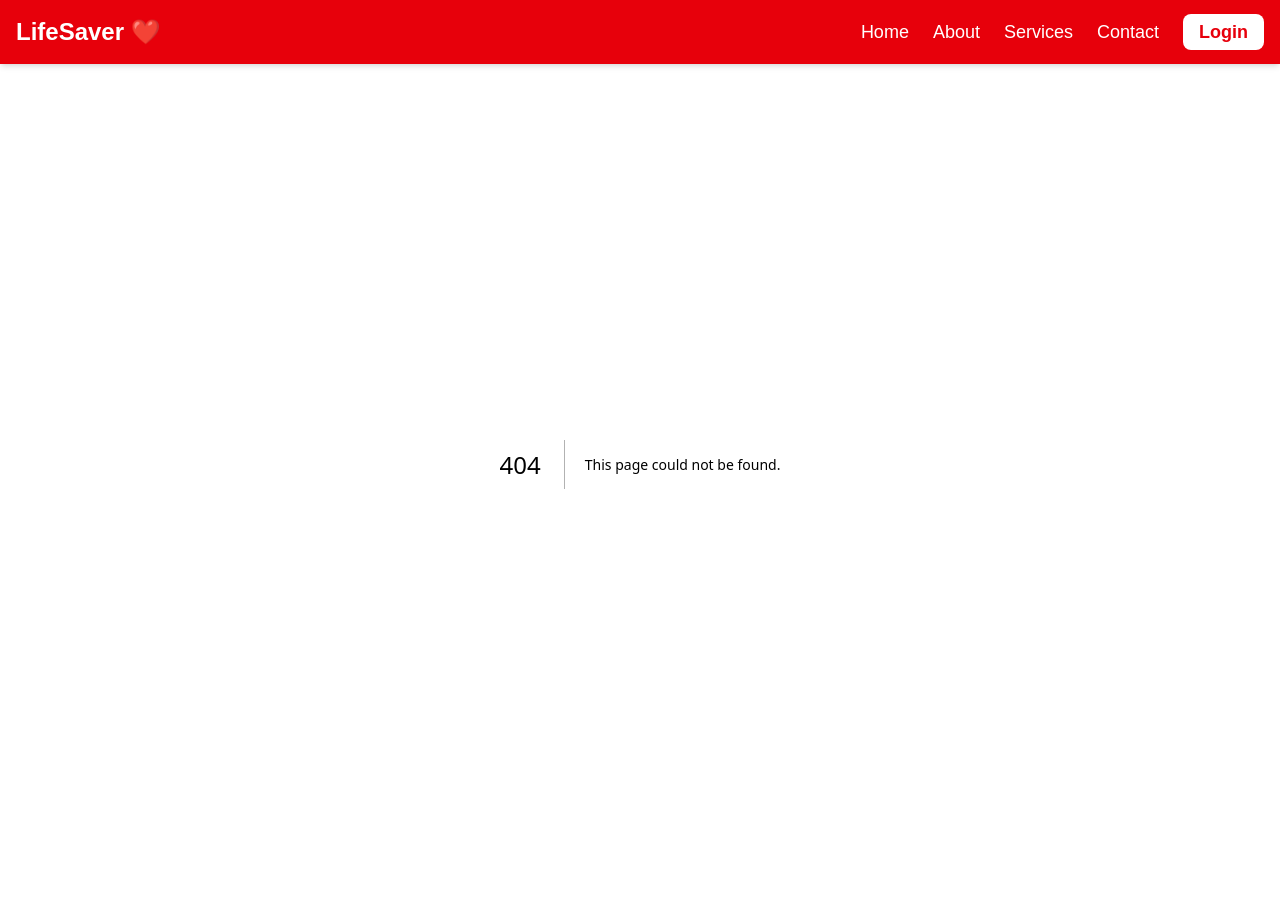
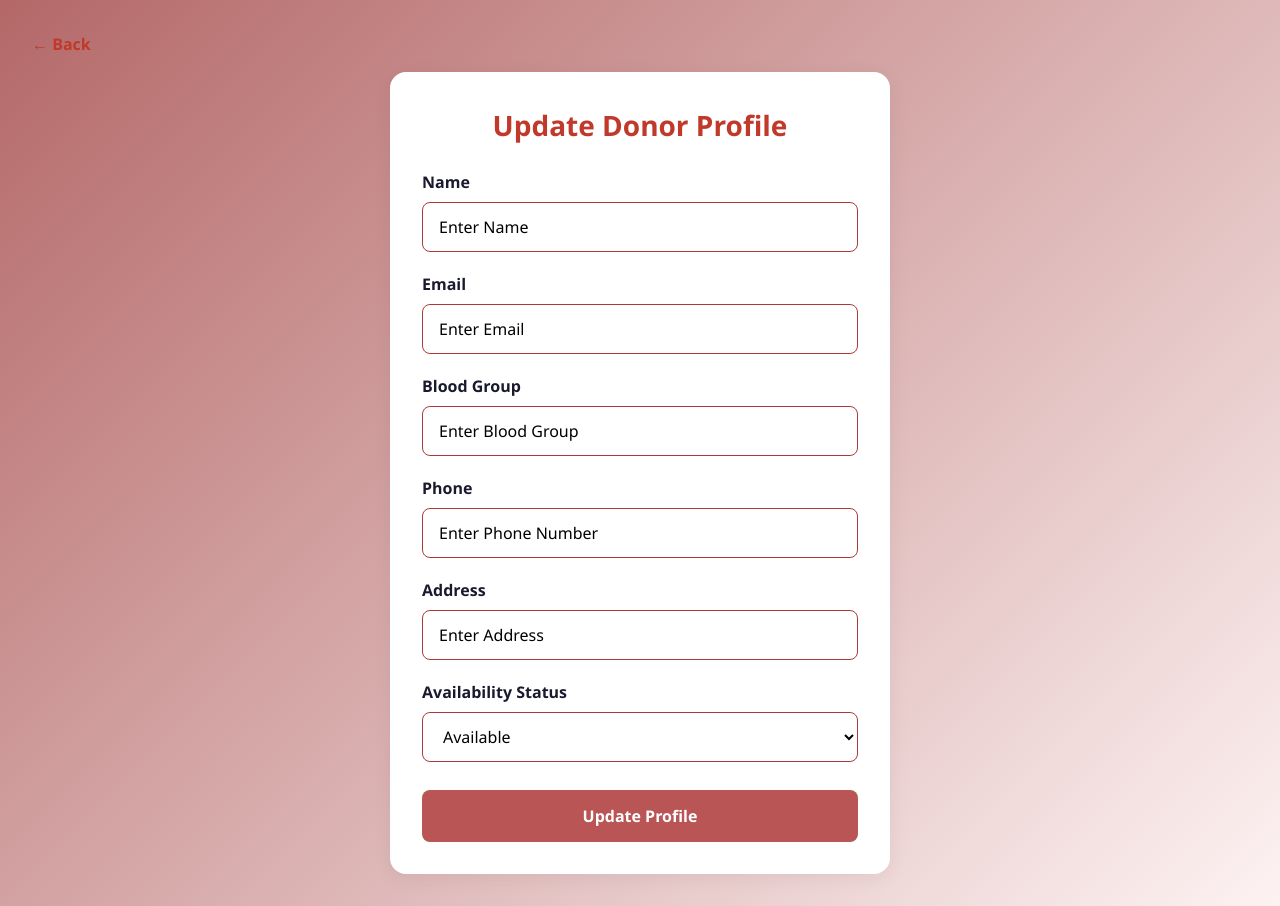
Before and after one commit to atik806/blood-donation-website, a Next.js app in the folder blood-donation-frontend/: page /UpdateProfile in a window 1280 px wide. Before the commit this address had no page. Before the commit the page ends 864 px from the top, so only its background shows below. Built offline with nearby package versions, Linux system fonts and the light colour scheme.

Commit message:
added: Route Groups and updatating the components navWrapper

```diff
--- /dev/null
+++ b/blood-donation-frontend/src/app/(Donor)/UpdateProfile/page.js
@@ -0,0 +1,83 @@
+"use client";
+
+import { useRouter } from "next/navigation";
+import "./style.css";
+
+export default function UpdateProfile() {
+  const router = useRouter();
+
+  const handleSubmit = async (e) => {
+    e.preventDefault();
+    const formData = new FormData(e.target);
+    const data = Object.fromEntries(formData);
+    data.available = data.available === "true";
+
+    try {
+      const token = localStorage.getItem("token");
+      const response = await fetch("http://localhost:3000/donor/profile", {
+        method: "PUT",
+        headers: {
+          "Content-Type": "application/json",
+          Authorization: `Bearer ${token}`,
+        },
+        body: JSON.stringify(data),
+      });
+
+      if (response.ok) {
+        router.push("/donorDashboard");
+      } else {
+        alert("Failed to update profile");
+      }
+    } catch (error) {
+      console.error("Error:", error);
+    }
+  };
+
+  return (
+    <div className="profile-container">
+      <button onClick={() => router.back()} className="back-btn">
+        ← Back
+      </button>
+      <div className="profile-card">
+        <h1>Update Donor Profile</h1>
+
+        <form onSubmit={handleSubmit}>
+          <div className="form-group">
+            <label>Name</label>
+            <input type="text" name="name" placeholder="Enter Name" />
+          </div>
+
+          <div className="form-group">
+            <label>Email</label>
+            <input type="email" name="email" placeholder="Enter Email" />
+          </div>
+
+          <div className="form-group">
+            <label>Blood Group</label>
+            <input type="text" name="bloodGroup" placeholder="Enter Blood Group" />
+          </div>
+
+          <div className="form-group">
+            <label>Phone</label>
+            <input type="text" name="phone" placeholder="Enter Phone Number" />
+          </div>
+
+          <div className="form-group">
+            <label>Address</label>
+            <input type="text" name="address" placeholder="Enter Address" />
+          </div>
+
+          <div className="form-group">
+            <label>Availability Status</label>
+            <select name="available">
+              <option value="true">Available</option>
+              <option value="false">Unavailable</option>
+            </select>
+          </div>
+
+          <button type="submit" className="submit-btn">Update Profile</button>
+        </form>
+      </div>
+    </div>
+  );
+}
--- /dev/null
+++ b/blood-donation-frontend/src/app/(Donor)/UpdateProfile/style.css
@@ -0,0 +1,94 @@
+.profile-container {
+  min-height: 100vh;
+  background: linear-gradient(135deg, #b46868 0%, #fdf2f2 100%);
+  padding: 2rem;
+  font-family: 'Segoe UI', system-ui, sans-serif;
+}
+
+.back-btn {
+  background: transparent;
+  border: none;
+  color: #c0392b;
+  font-size: 1rem;
+  font-weight: 600;
+  cursor: pointer;
+  margin-bottom: 1rem;
+  display: inline-flex;
+  align-items: center;
+  gap: 0.5rem;
+}
+
+.back-btn:hover {
+  text-decoration: underline;
+}
+
+.profile-card {
+  background: white;
+  border-radius: 16px;
+  padding: 2rem;
+  max-width: 500px;
+  margin: 0 auto;
+  box-shadow: 0 4px 20px rgba(0, 0, 0, 0.06);
+}
+
+.profile-card h1 {
+  color: #c0392b;
+  font-size: 1.75rem;
+  font-weight: 700;
+  text-align: center;
+  margin-bottom: 1.5rem;
+}
+
+.form-group {
+  margin-bottom: 1.25rem;
+}
+
+.form-group label {
+  display: block;
+  color: #1a1a2e;
+  font-weight: 600;
+  margin-bottom: 0.5rem;
+}
+
+.form-group input,
+.form-group select {
+  width: 100%;
+  padding: 0.75rem 1rem;
+  border: 1px solid #aa3a3a;
+  border-radius: 8px;
+  font-size: 1rem;
+  transition: border-color 0.2s ease, box-shadow 0.2s ease;
+  box-sizing: border-box;
+  color: #000;
+}
+
+.form-group input:focus,
+.form-group select:focus {
+  outline: none;
+  border-color: #c0392b;
+  box-shadow: 0 0 0 3px rgba(192, 57, 43, 0.1);
+}
+
+.form-group input::placeholder,
+.form-group select::placeholder {
+  color: #000;
+}
+
+.submit-btn {
+  width: 100%;
+  padding: 0.875rem;
+  background: #b95555;
+  color: white;
+  border: none;
+  border-radius: 8px;
+  font-size: 1rem;
+  font-weight: 600;
+  cursor: pointer;
+  transition: all 0.2s ease;
+  margin-top: 0.5rem;
+}
+
+.submit-btn:hover {
+  background: #c0392b;
+  transform: translateY(-2px);
+}
--- a/blood-donation-frontend/src/app/donorDashboard/page.js
+++ b/blood-donation-frontend/src/app/(Donor)/donorDashboard/page.js
@@ -103,7 +103,7 @@ const [donorData, setDonorData] = useState(null);
         <div className="section-card">
           <h2>Quick Actions</h2>
           <div className="action-buttons">
-            <button className="action-btn">Update Profile</button>
+            <button className="action-btn" onClick={() => router.push("/UpdateProfile")}>Update Profile</button>
             <button className="action-btn">Update Availability</button>
             <button className="action-btn">View Donation History</button>
             <button className="action-btn">View Blood Requests</button>
--- a/blood-donation-frontend/src/app/components/NavWrapper.js
+++ b/blood-donation-frontend/src/app/components/NavWrapper.js
@@ -7,7 +7,9 @@ export default function NavWrapper({ children }) {
   const pathname = usePathname();
   const showNav = !pathname.startsWith("/donorDashboard") &&
                   !pathname.startsWith("/patientDashboard") &&
-                  !pathname.startsWith("/AdminDashboard");
+                  !pathname.startsWith("/AdminDashboard")&&
+                  !pathname.startsWith("/UpdateProfile");
+
 
   return (
     <>
```
Also changed, not shown: blood-donation-frontend/src/app/(Admin)/AdminDashboard/page.js (renamed from blood-donation-frontend/src/app/AdminDashboard/page.js), blood-donation-frontend/src/app/(Admin)/AdminDashboard/style.css (renamed from blood-donation-frontend/src/app/AdminDashboard/style.css), blood-donation-frontend/src/app/(Donor)/donorDashboard/style.css (renamed from blood-donation-frontend/src/app/donorDashboard/style.css), blood-donation-frontend/src/app/(Patient)/patientDashboard/page.js (renamed from blood-donation-frontend/src/app/patientDashboard/page.js), blood-donation-frontend/src/app/(Patient)/patientDashboard/style.css (renamed from blood-donation-frontend/src/app/patientDashboard/style.css).
